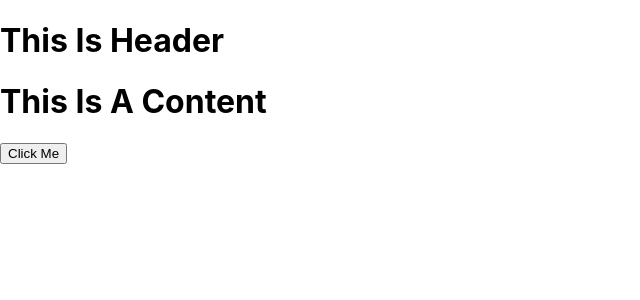
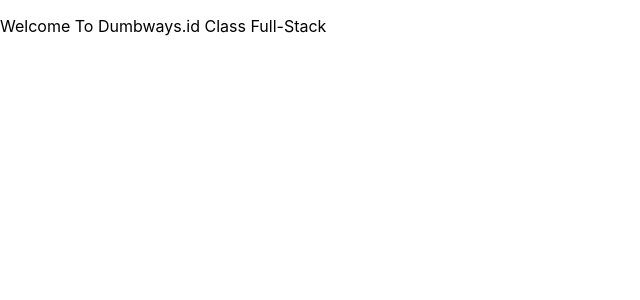
Before and after one commit to demo-dumbways/ebook-code-results-stage-2, a React (Create React App) app: page / in a window 1280 px wide. Shown: the top 300 px of the page, without its empty margins (0-640 px from the left). Built offline with nearby package versions, Linux system fonts and the light colour scheme.

Commit message:
5 frontend reactjs fundamental

```diff
--- a/src/App.js
+++ b/src/App.js
@@ -1,29 +1,17 @@
-import { Component } from 'react';
+function App() {
+  function getMajor() {
+    return ' Full-Stack';
+  }
 
-//Import Header Component
-import Header from './components/Header';
+  const companyName = 'Dumbways.id';
 
-// Content Component
-class Content extends Component {
-  render() {
-    return (
-      <div>
-        <h1>This Is A Content</h1>
-        <button>Click Me</button>
-      </div>
-    );
-  }
-}
-
-class App extends Component {
-  render() {
-    return (
-      <div>
-        <Header />
-        <Content />
-      </div>
-    );
-  }
+  return (
+    <div>
+      <p>
+        Welcome To {companyName} Class {getMajor()}
+      </p>
+    </div>
+  );
 }
 
 export default App;
--- a/src/components/Header.js
+++ /dev/null
@@ -1,12 +0,0 @@
-import { Component } from 'react';
-
-class Header extends Component {
-  render() {
-    return (
-      <div>
-        <h1>This Is Header</h1>
-      </div>
-    );
-  }
-}
-export default Header;
```
